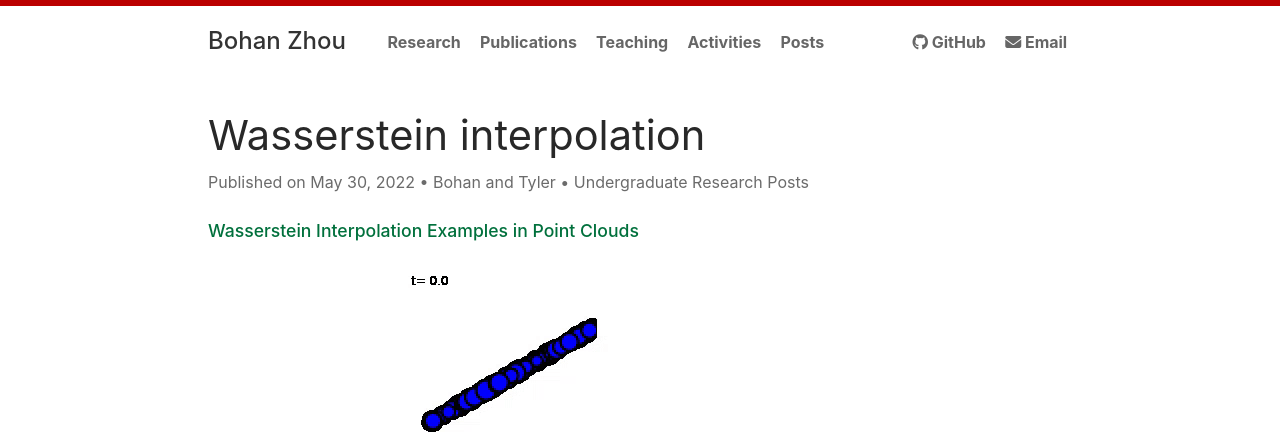
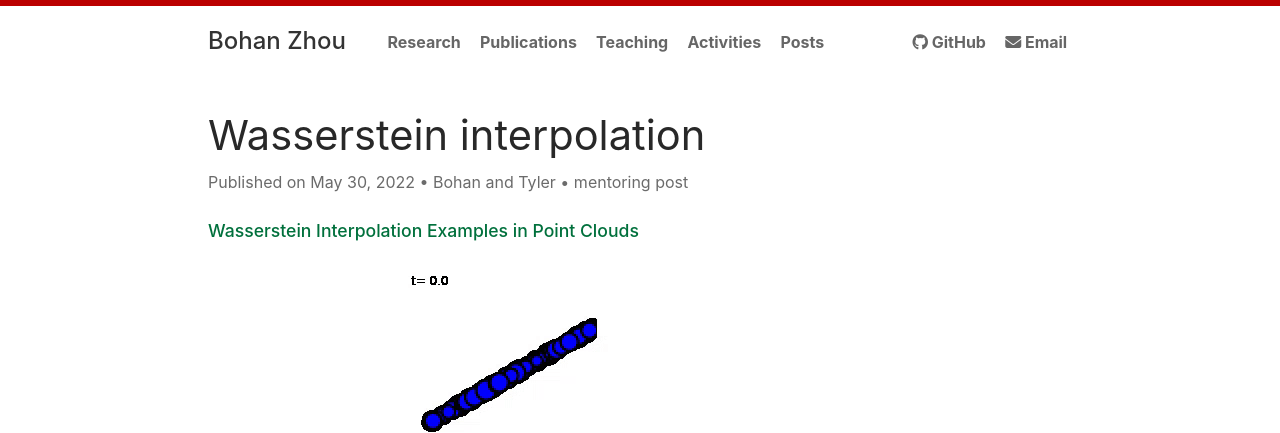
Before and after one commit to silentmovie/BohanZhou-Webpage, a Jekyll site: the page built from _posts/2022-05-30-Wasserstein Interpolation.md, in a window 1280 px wide. Shown: the top 433 px of the page. Built offline with Jekyll 4.4.1, drawn with Linux system fonts in a browser that asks for light colours; formulas are drawn with MathJax 3.

```diff
--- a/_posts/2022-05-30-Wasserstein Interpolation.md
+++ b/_posts/2022-05-30-Wasserstein Interpolation.md
@@ -3,7 +3,7 @@
 author: Bohan and Tyler
 permalink: /2022/05/30/Understand-interpolation.html
 image-slider: /assets/images/posts/Wass-dough.gif
-categories: [Undergraduate Research Posts]
+categories: [mentoring post]
 excerpt_separator: <!--end_excerpt-->
 ---
 
```
Also changed, not shown: _posts/2020-08-31-Regularized Optimal Transport.md (+1 -1 lines), _research/2020-07-20-Mixing Problem.md (+1 -1 lines), _research/2022-08-05-Wasserstein Barycenter.md (+1 -1 lines), _research/2022-10-17-MultiMarginal Optimal Transport.md (+1 -1 lines).
